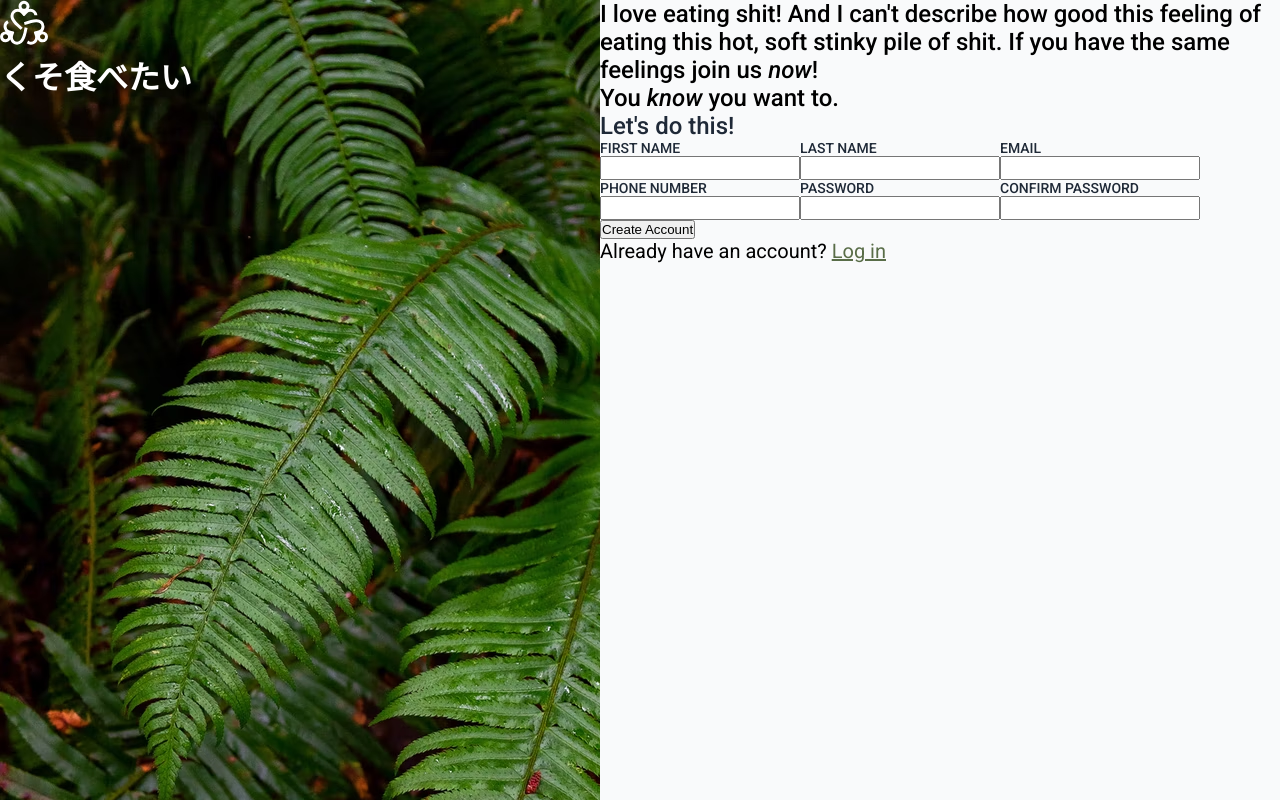
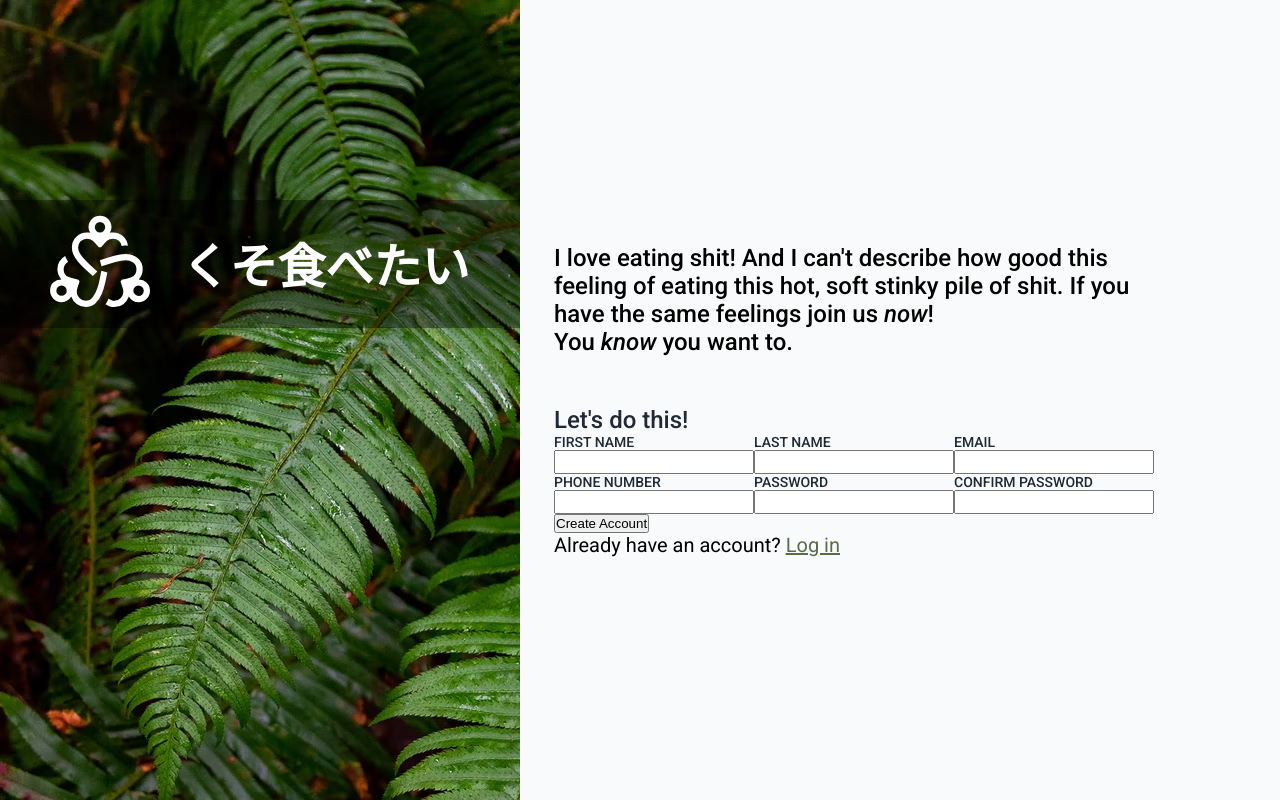
Before and after one commit to qvarkk/based-sign-up-form, a plain HTML site: page index.html in a window 1280 px wide. Drawn offline with Linux system fonts and the light colour scheme.

Commit message:
Styled left side

```diff
--- a/style.css
+++ b/style.css
@@ -19,6 +19,7 @@
   --fs-300: 14px;
   --fs-400: 20px;
   --fs-500: 24px;
+  --fs-700: 48px;
 
   --fst-it: italic;
 }
@@ -80,6 +81,10 @@ body {
   font-size: var(--fs-500);
 }
 
+.fs-700 {
+  font-size: var(--fs-700);
+}
+
 .fst-it {
   font-style: var(--fst-it);
 }
@@ -89,15 +94,48 @@ body {
 }
 
 .logo-side {
-  width: 600px;
+  display: flex;
+  justify-content: center;
+  align-items: start;
+
+  width: 520px;
   height: 100vh;
 
   background-image: url("./bg.avif");
 }
 
+.logo-placeholder {
+  display: flex;
+  justify-content: center;
+  align-items: center;
+  gap: 31px;
+
+  margin-top: 200px;
+
+  background-color: rgba(0, 0, 0, 0.4);
+  width: 100%;
+  height: 8em;
+}
+
+.logo-placeholder > img {
+  height: 100px;
+  width: 100px;
+}
+
 .form-side {
   height: 100vh;
   width: calc(100vw - 600px);
+}
+
+.container {
+  margin: 0 auto;
+  max-width: 90%;
+  height: 100%;
+
+  display: flex;
+  flex-direction: column;
+  justify-content: center;
+  gap: 50px;
 }
 
 .sign-up-form {
```
